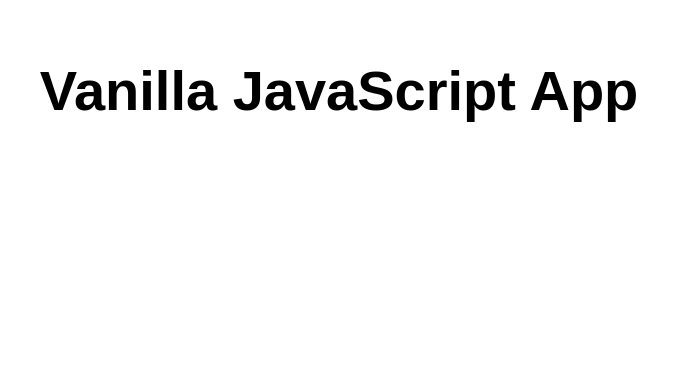
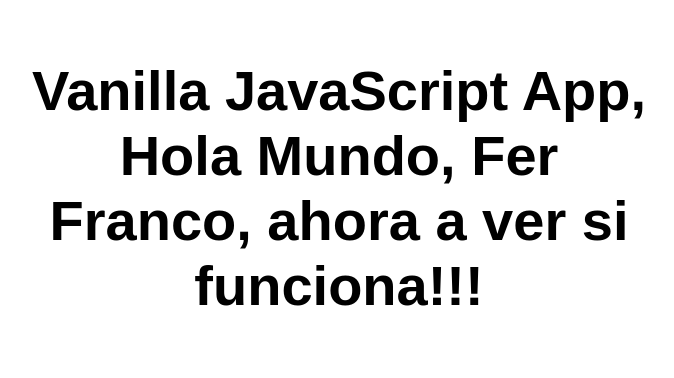
Before and after one commit to pcrobotics1/Primer_Repositorio, a website: page src/index.html in a window 1280 px wide. Shown: the whole page, without its empty margins (301-975 px from the left). Drawn offline with Linux system fonts and the light colour scheme.

Commit message:
Correccion completa, ya funciona.

```diff
--- a/src/index.html
+++ b/src/index.html
@@ -5,12 +5,12 @@
   <meta charset="UTF-8">
   <meta name="viewport" content="width=device-width, initial-scale=1.0">
   <link rel="stylesheet" href="styles.css">
-  <title>Vanilla JavaScript App,Hola Mundo, Fer Franco, ahora a ver si funciona!!!</title>
+  <title>Vanilla JavaScript App</title>
 </head>
 
 <body>
   <main>
-    <h1>Vanilla JavaScript App</h1>
+    <h1>Vanilla JavaScript App, Hola Mundo, Fer Franco, ahora a ver si funciona!!!</h1>
   </main>
 </body>
 
```
